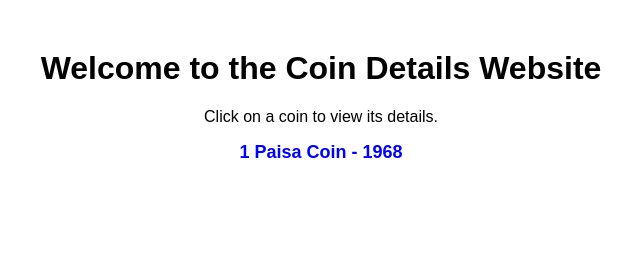
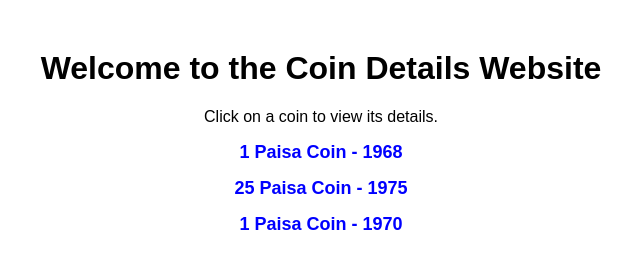
Before and after one commit to Sarva-mitha/coin_details, a plain HTML site: page index.html in a window 1280 px wide. Shown: the whole page, without its empty margins (319-959 px from the left). Drawn offline with Linux system fonts and the light colour scheme.

Commit message:
Update index.html

```diff
--- a/index.html
+++ b/index.html
@@ -31,6 +31,8 @@
 
     <ul class="coin-list">
         <li><a href="coin_1968.html">1 Paisa Coin - 1968</a></li>
+        <li><a href="coin_1975.html">25 Paisa Coin - 1975</a></li>
+        <li><a href="2paise_1970.html">1 Paisa Coin - 1970</a></li>
 
     </ul>
 </body>
```
